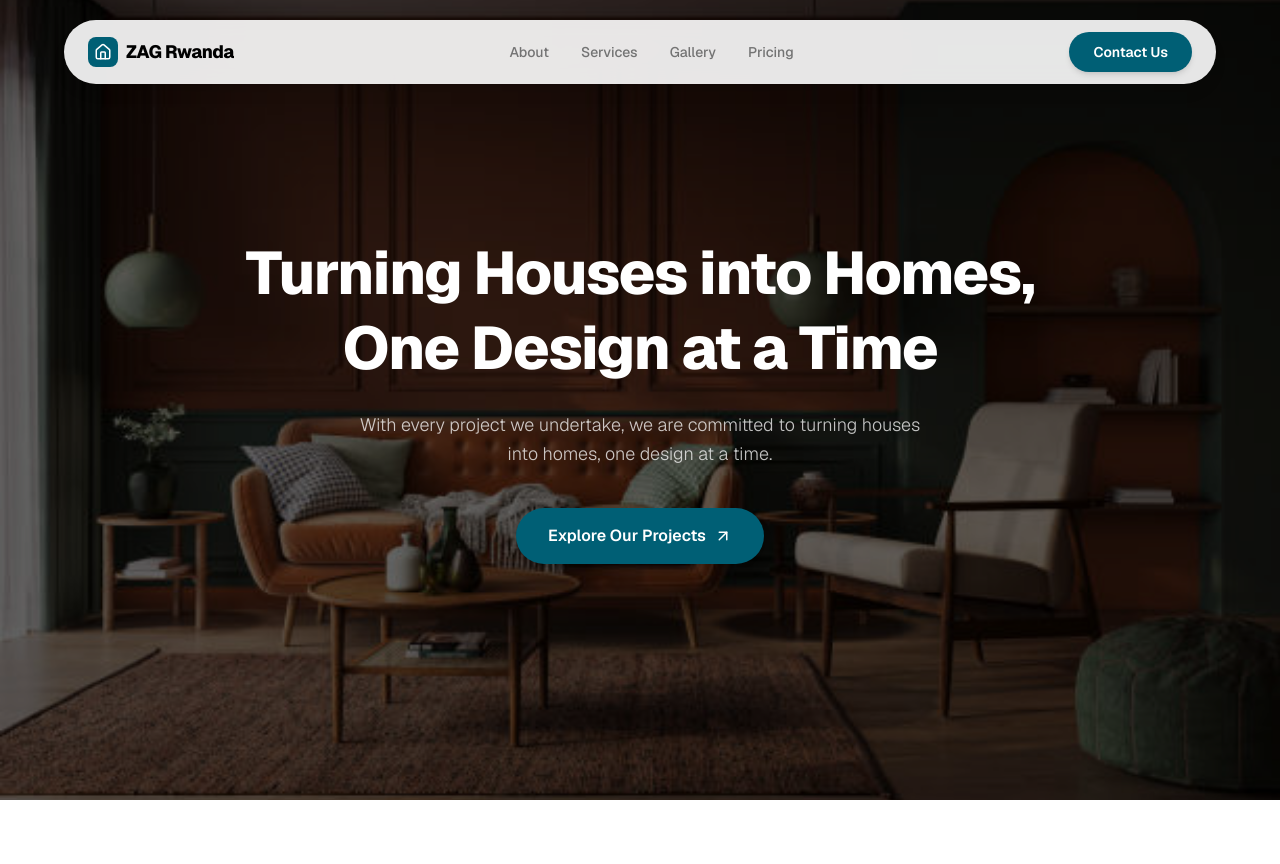
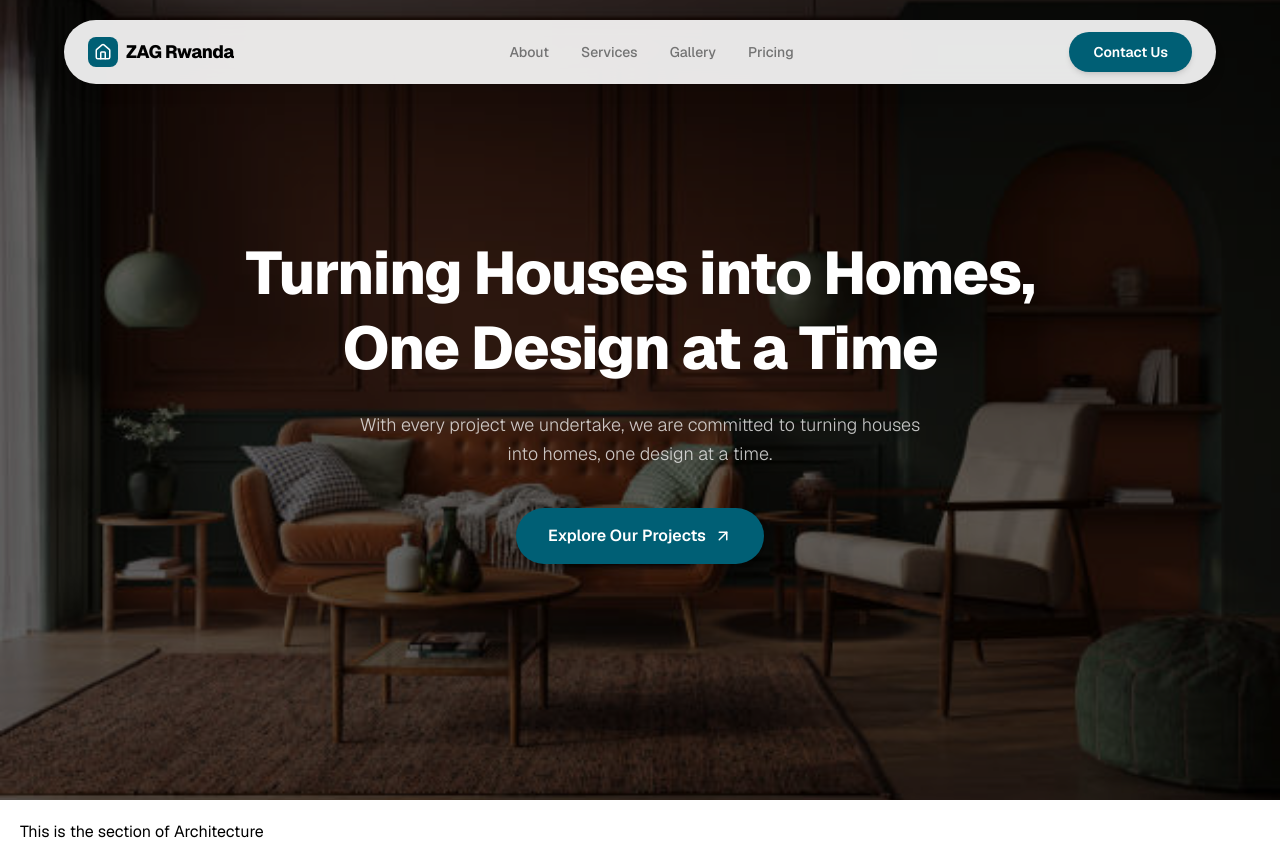
Before and after one commit to cdy-agency/zebra-artworks, a Next.js app: page / in a window 1280 px wide. Before the commit the page ends 800 px from the top, so only its background shows below. Built offline with nearby package versions, Linux system fonts and the light colour scheme.

Commit message:
adding test  section

```diff
--- a/app/page.tsx
+++ b/app/page.tsx
@@ -1,11 +1,13 @@
 import Navbar from "@/components/NavBar";
 import HeroSection from "@/components/Herosection";
+import ArchitectureSection from "@/components/ArchitectureSection";
 
 export default function Home() {
   return (
     <main>
       <Navbar />
       <HeroSection />
+      <ArchitectureSection />
     </main>
   );
 }
--- /dev/null
+++ b/components/ArchitectureSection.tsx
@@ -0,0 +1,7 @@
+export default function ArchitectureSection(){
+    return(
+        <div className="p-5">
+            This is the section of Architecture
+        </div>
+    )
+}
```
